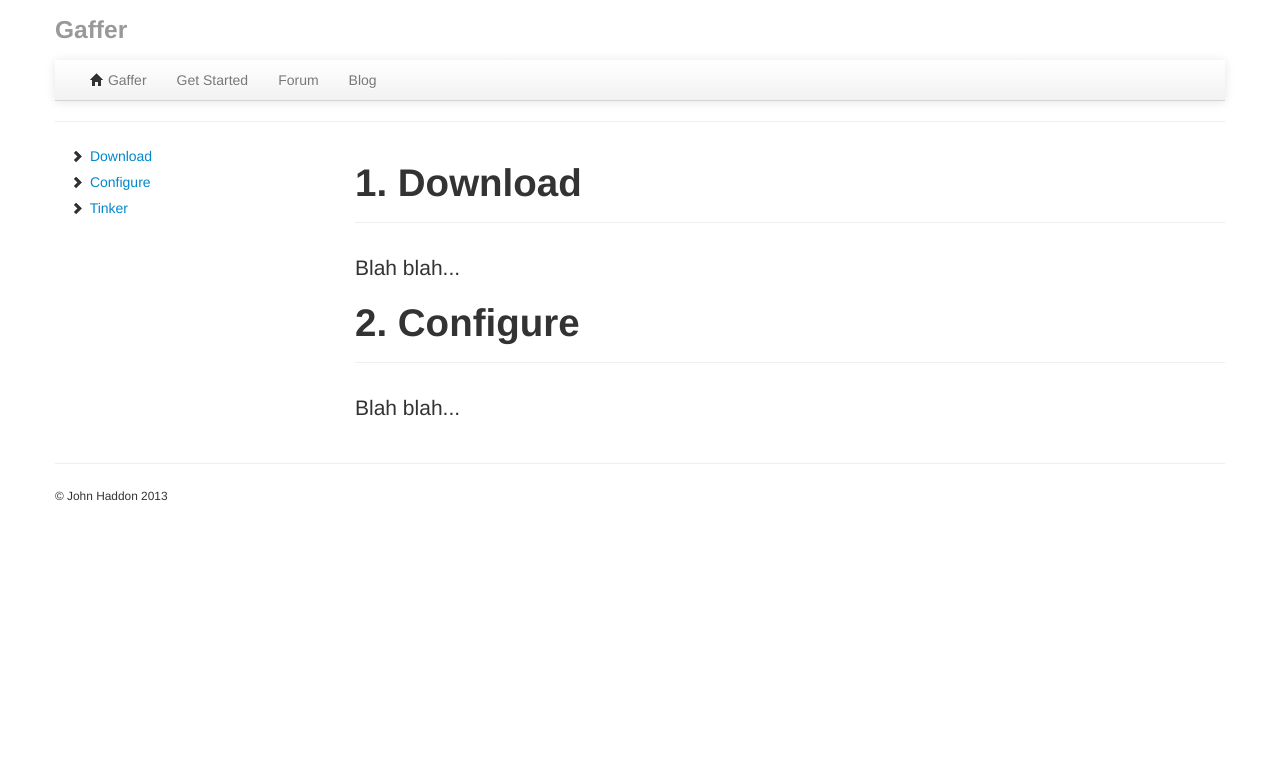
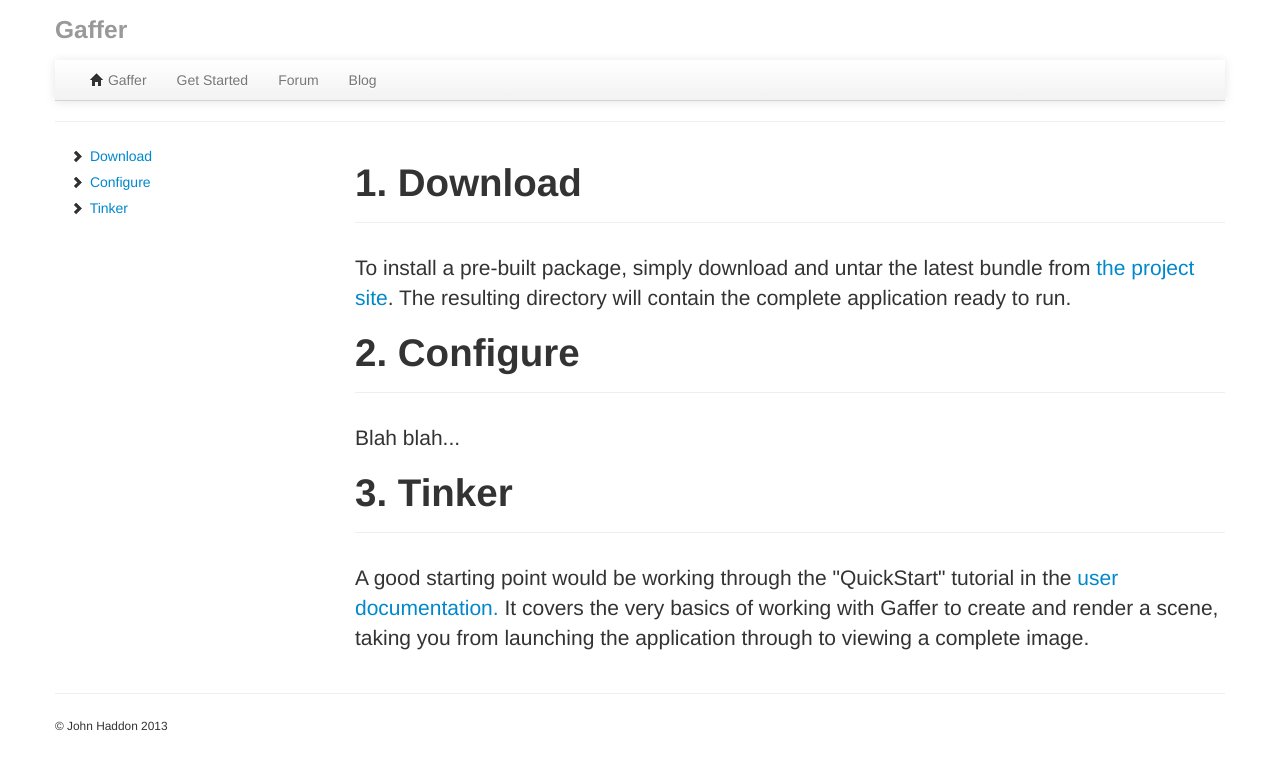
Before and after one commit to GafferHQ/gaffer, a Jekyll site: the page built from getStarted.html, in a window 1280 px wide. Shown: the top 770 px of the page. Built offline with Jekyll 4.4.1, drawn with Linux system fonts in a browser that asks for light colours.

Commit message:
testing html editing

```diff
--- a/getStarted.html
+++ b/getStarted.html
@@ -20,7 +20,7 @@ title: Getting Started With Gaffer
 			<div class="page-header">
 			<h1>1. Download</h1>
 			</div>
-			<p class="lead">Blah blah...</p>
+			<p class="lead">To install a pre-built package, simply download and untar the latest bundle from <a href=https://github.com/ImageEngine/gaffer/releases>the project site</a>. The resulting directory will contain the complete application ready to run.</p>
 		</section>
 
 		<section id="configure">
@@ -30,6 +30,13 @@ title: Getting Started With Gaffer
 			<p class="lead">Blah blah...</p>
 		</section>
 
+		<section id="tinker">
+			<div class="page-header">
+			<h1>3. Tinker</h1>
+			</div>
+			<p class="lead">A good starting point would be working through the "QuickStart" tutorial in the <a href=https://github.com/ImageEngine/gaffer/wiki/documents/0.79.0/GafferUserGuide.pdf>user documentation.</a> It covers the very basics of working with Gaffer to create and render a scene, taking you from launching the application through to viewing a complete image.</p>
+		</section>
+
 	</div>
 
 </div>
```
